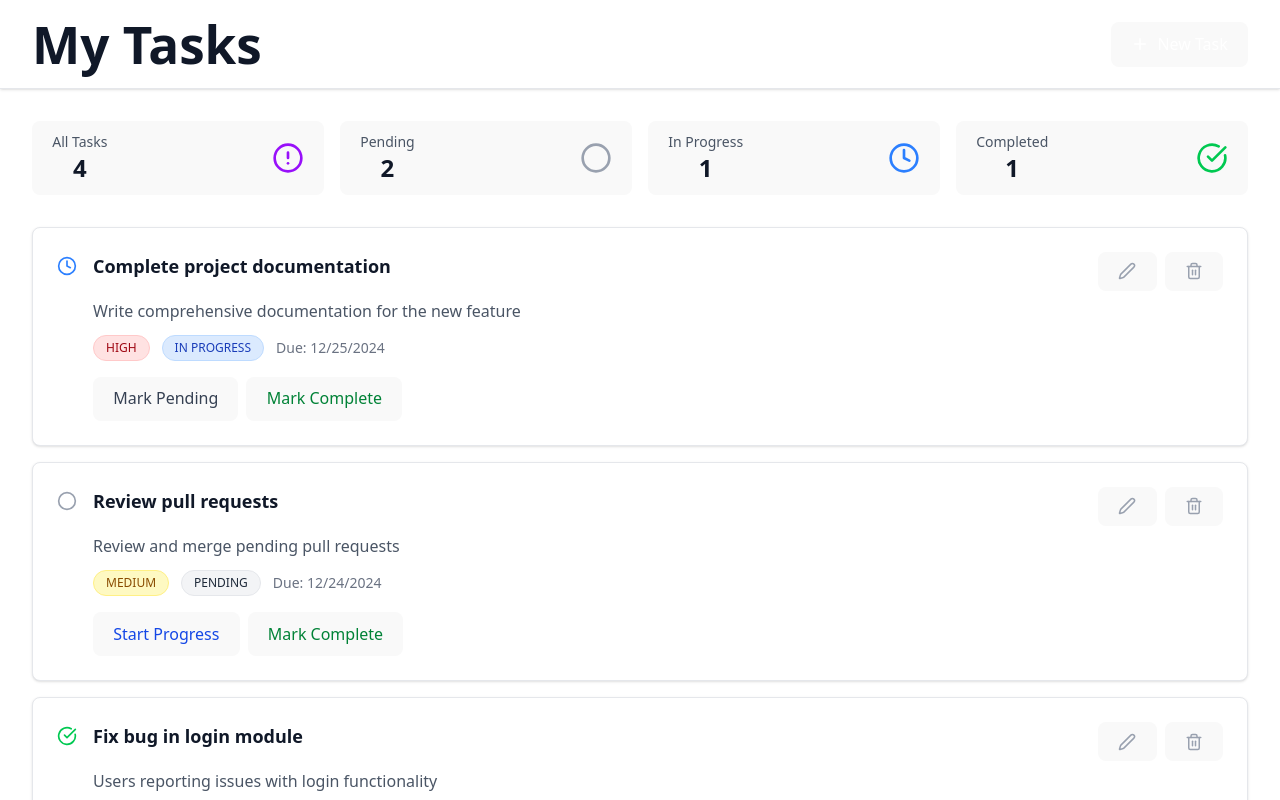
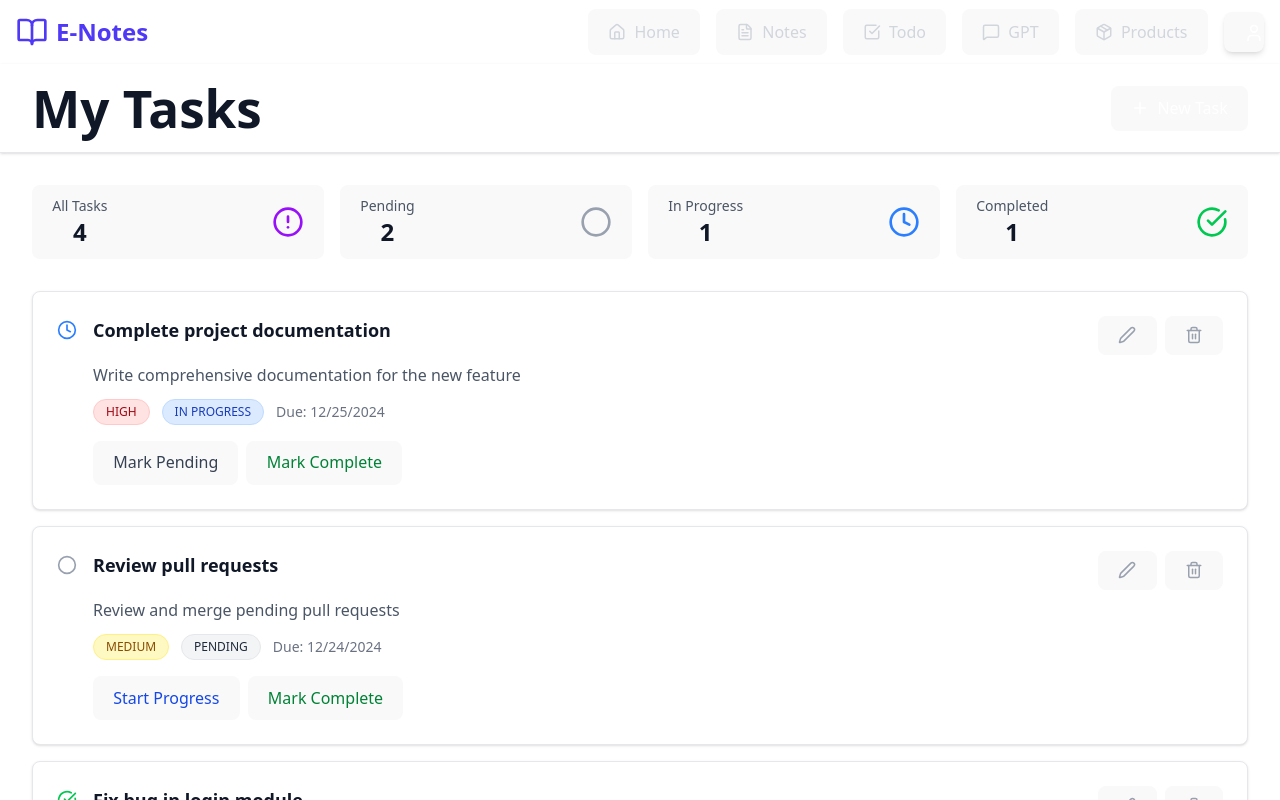
Before and after one commit to EnotesIndus/Enotes-Frontend, a React (Vite) app: page /todo in a window 1280 px wide. Shown: the top 800 px of the page. Built offline with nearby package versions, Linux system fonts and the light colour scheme; no server answers.

Commit message:
towards ui upgrades

```diff
--- a/src/App.jsx
+++ b/src/App.jsx
@@ -1,5 +1,4 @@
 import { BrowserRouter, Routes, Route } from 'react-router-dom';
-
 import HomePage from './pages/HomePage';
 import Login from './pages/Login';
 import PasswordResetRequestPage from './pages/PasswordResetRequestPage';
@@ -8,20 +7,29 @@ import RegistrationPage from './pages/RegistrationPage';
 import Category from './pages/Category';
 import Notes from './pages/Notes';
 import Todo from './pages/Todo';
+import Navbar from './components/Navbar2';
+import UserProfile from './pages/User';
+import Gpt from './pages/Gpt';
+import Products from './pages/Products';
 
 const App = () => {
   return (
     <BrowserRouter>
+    <Navbar/>
       <Routes>
-        {/* Home */}
-        <Route path="/" element={<HomePage />} />
+
 
         {/* Auth */}
         <Route path="/login" element={<Login />} />
+        <Route path="/" element={<HomePage />} />
+
         <Route path="/register" element={<RegistrationPage />} />
         <Route path="/categories" element={<Category />} />
         <Route path="/notes" element={<Notes/>} />
         <Route path="/todo" element={<Todo/>} />
+        <Route path="/userprofile" element={<UserProfile />} />
+        <Route path="/gpt" element={<Gpt />} />
+        <Route path="/products" element={<Products />} />
 
         {/* Password Reset */}
         <Route path="/reset-request" element={<PasswordResetRequestPage />} />
--- a/src/components/Navbar.jsx
+++ b/src/components/Navbar.jsx
@@ -8,13 +8,7 @@ const Navbar = ({ mobileMenuOpen, setMobileMenuOpen }) => {
   return (
     <nav className="bg-white shadow-sm">
       <div className="w-full px-6 h-16 flex justify-between items-center">
-        <div
-          className="flex items-center gap-2 cursor-pointer"
-          onClick={() => navigate('/')}
-        >
-          <BookOpen className="w-8 h-8 text-indigo-600" />
-          <span className="text-2xl font-bold">E-Notes</span>
-        </div>
+
 
         <div className="hidden md:flex gap-6">
           <a href="#features">Features</a>
--- /dev/null
+++ b/src/components/Navbar2.jsx
@@ -0,0 +1,67 @@
+import { useState, useRef } from 'react';
+import {
+  Home,
+  FileText,
+  CheckSquare,
+  MessageSquare,
+  Package,
+  BookOpen,
+  User
+} from 'lucide-react';
+import { useNavigate } from 'react-router-dom';
+import UserBox from './UserBox';
+
+export default function Navbar() {
+  const [isUserBoxOpen, setIsUserBoxOpen] = useState(false);
+  const userBoxRef = useRef(null);
+  const navigate = useNavigate();
+
+  const tabs = [
+    { label: 'Home', path: '/', icon: Home },
+    { label: 'Notes', path: '/notes', icon: FileText },
+    { label: 'Todo', path: '/todo', icon: CheckSquare },
+    { label: 'GPT', path: '/gpt', icon: MessageSquare },
+    { label: 'Products', path: '/products', icon: Package },
+  ];
+
+  return (
+    <nav className="w-full shadow-lg">
+      <div className="max-w-7xl mx-auto px-4 h-16 flex justify-between items-center">
+        <div
+          className="flex items-center gap-2 cursor-pointer"
+          onClick={() => navigate('/')}
+        >
+          <BookOpen className="w-8 h-8 text-indigo-600" />
+          <span className="text-2xl font-bold text-indigo-600">E-Notes</span>
+        </div>
+
+        <div className="flex items-center gap-4">
+          {tabs.map(({ label, path, icon: Icon }) => (
+            <button
+              key={path}
+              onClick={() => navigate(path)}
+              className="flex items-center gap-2 px-4 py-2 rounded-lg text-gray-300 hover:bg-slate-700 hover:text-white"
+            >
+              <Icon size={18} />
+              {label}
+            </button>
+          ))}
+
+          <div className="relative" ref={userBoxRef}>
+            <button
+              onClick={() => setIsUserBoxOpen(!isUserBoxOpen)}
+              className="w-10 h-10 rounded-full text-white shadow-md"
+            >
+              <User size={20} />
+            </button>
+
+            <UserBox
+              isOpen={isUserBoxOpen}
+              onClose={() => setIsUserBoxOpen(false)}
+            />
+          </div>
+        </div>
+      </div>
+    </nav>
+  );
+}
--- /dev/null
+++ b/src/components/UserBox.jsx
@@ -0,0 +1,52 @@
+import { User, LogOut } from 'lucide-react';
+import { useNavigate } from 'react-router-dom';
+
+export default function UserBox({ isOpen, onClose }) {
+  const navigate = useNavigate();
+
+  if (!isOpen) return null;
+
+  const handleLogout = () => {
+    localStorage.removeItem('token');
+    localStorage.removeItem('user');
+
+    navigate('/login');
+  };
+
+  const handleViewProfile = () => {
+    console.log('View Profile clicked');
+    navigate('/userprofile');
+  };
+
+
+  return (
+    <>
+      {/* Backdrop */}
+      <div
+        className="fixed inset-0 z-10"
+        onClick={onClose}
+      />
+
+      {/* Dropdown */}
+      <div className="absolute right-0 mt-2 w-48 bg-white rounded-lg shadow-lg py-2 z-20 border border-gray-200">
+        <button
+          onClick={handleViewProfile}
+          className="w-full flex items-center space-x-3 px-4 py-2 text-gray-700 hover:bg-gray-100"
+        >
+          <User size={18} />
+          <span>View Profile</span>
+        </button>
+
+        <div className="border-t my-1" />
+
+        <button
+          onClick={handleLogout}
+          className="w-full flex items-center space-x-3 px-4 py-2 text-red-600 hover:bg-red-50"
+        >
+          <LogOut size={18} />
+          <span>Logout</span>
+        </button>
+      </div>
+    </>
+  );
+}
--- /dev/null
+++ b/src/pages/Gpt.jsx
@@ -0,0 +1,15 @@
+import React from 'react'
+
+const Gpt = () => {
+  return (
+        <div className="max-w-7xl mx-auto px-4 py-8">
+            <div className="bg-slate-800 rounded-lg p-6 text-white">
+              <h2 className="text-2xl font-bold mb-2">GPT</h2>
+              <p className="text-gray-400">GPT page content goes here</p>
+            </div>
+          </div>
+
+  )
+}
+
+export default Gpt
--- /dev/null
+++ b/src/pages/Products.jsx
@@ -0,0 +1,16 @@
+import React from 'react'
+
+const Products = () => {
+  return (
+    <>
+      <div className="max-w-7xl mx-auto px-4 py-8">
+            <div className="bg-slate-800 rounded-lg p-6 text-white">
+              <h2 className="text-2xl font-bold mb-2">Products</h2>
+              <p className="text-gray-400">Products page content goes here</p>
+            </div>
+          </div>
+    </>
+  )
+}
+
+export default Products
--- /dev/null
+++ b/src/pages/User.jsx
@@ -0,0 +1,11 @@
+import React from 'react'
+
+const UserProfile = () => {
+  return (
+    <div>
+        this is the page when i click on view profile.
+    </div>
+  )
+}
+
+export default UserProfile
```
